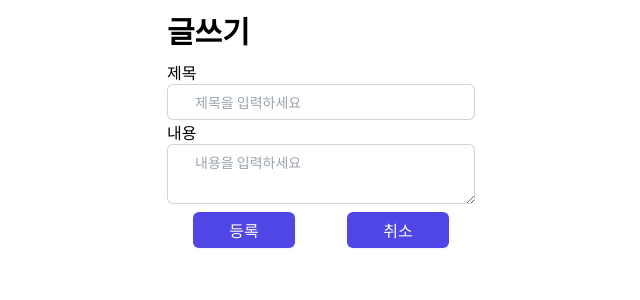
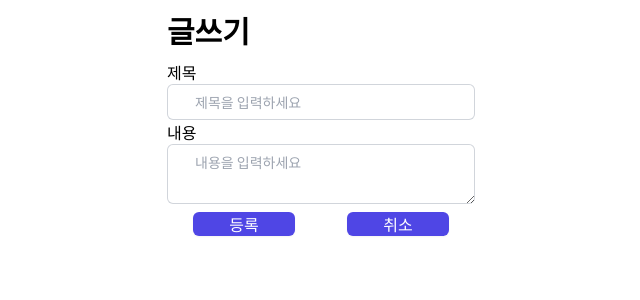
Before and after one commit to hyoni-ch/next-todoapp, a Next.js app: page /post/create in a window 1280 px wide. Shown: the top 300 px of the page, without its empty margins (319-959 px from the left). Built offline with nearby package versions, Linux system fonts and the light colour scheme.

Commit message:
content pre-line

```diff
--- a/src/app/post/components/PostCreate.tsx
+++ b/src/app/post/components/PostCreate.tsx
@@ -95,11 +95,11 @@ export default function PostCreate({
           placeholder="내용을 입력하세요"
         />
         <div className="flex justify-around mt-2">
-          <button className="w-1/3 rounded-md bg-indigo-600 px-3 py-1.5 leading-6 text-white shadow-sm hover:bg-indigo-500">
+          <button className="w-1/3 rounded-md bg-indigo-600 leading-6 text-white shadow-sm hover:bg-indigo-500">
             {isPostId ? "수정" : "등록"}
           </button>
 
-          <button className="w-1/3 rounded-md bg-indigo-600 px-3 py-1.5 leading-6 text-white shadow-sm hover:bg-indigo-500">
+          <button className="w-1/3 rounded-md bg-indigo-600  leading-6 text-white shadow-sm hover:bg-indigo-500">
             <Link href={"/post"} className="block w-full">
               취소
             </Link>
--- a/src/app/post/components/PostDetail.tsx
+++ b/src/app/post/components/PostDetail.tsx
@@ -28,7 +28,7 @@ export default function PostDetail({ post }: PostProps) {
         <div className="text-2xl">제목</div>
         <div className="">{post.title}</div>
         <div className="text-2xl mt-3">내용</div>
-        <div>{post.content}</div>
+        <div className="whitespace-pre-line">{post.content}</div>
         <div className="text-xs mt-2 text-gray-600">
           {post.createdAt.toLocaleString()} 작성됨
         </div>
```
Also changed, not shown: 1 other file (tests, documents, lock files or other folders).
